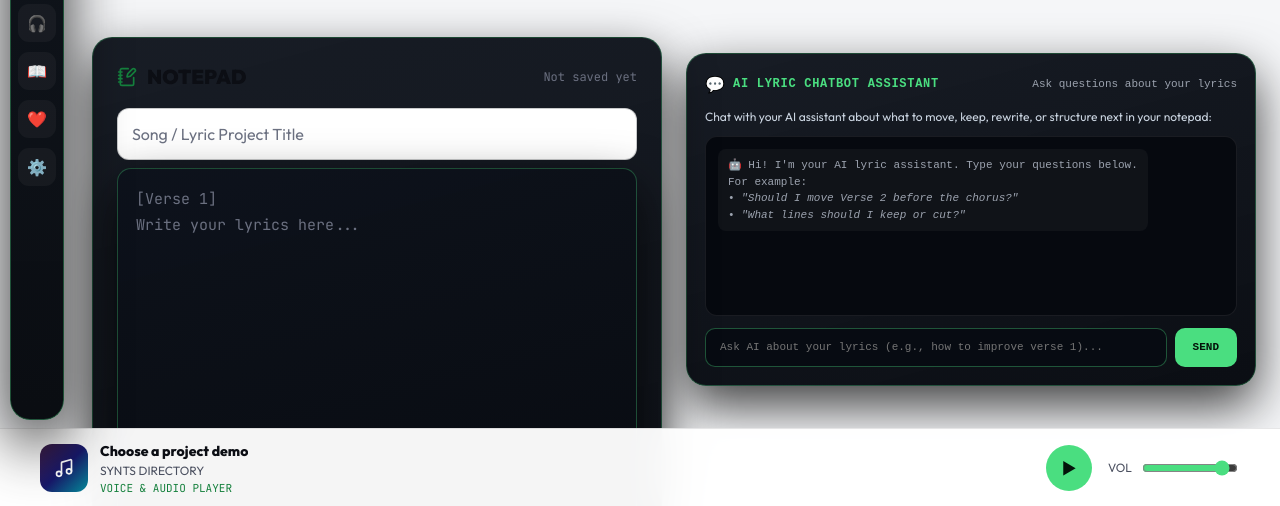
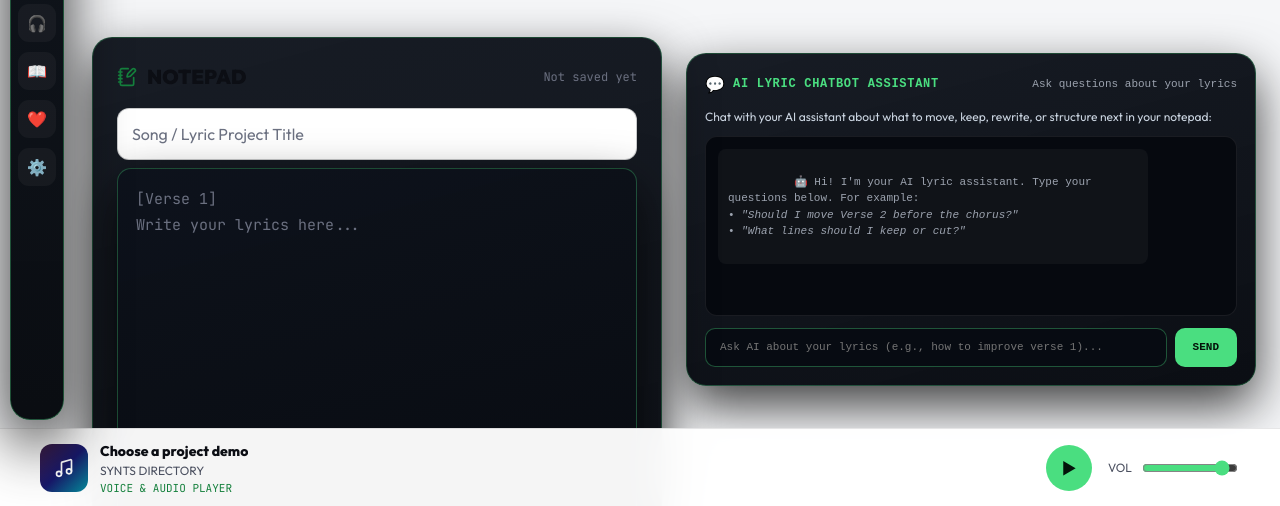
Before and after one commit to syntsworld/synts-world, a plain HTML site: page index.html in a window 1280 px wide. Shown: the part 292-798 px from the top of the page. Drawn offline with nearby package versions, Linux system fonts and the light colour scheme; no server answers.

Commit message:
Update style.css

```diff
--- a/style.css
+++ b/style.css
@@ -27,3 +27,24 @@ textarea#tr-input:focus {
   border-color: #4ade80 !important;
   box-shadow: 0 0 0 3px rgba(74, 222, 128, 0.2) !important;
 }
+/* ==========================================================================
+   FIX PARAGRAPH & TEXT ALIGNMENT LAYOUT
+   ========================================================================== */
+
+p, span, div, pre, textarea {
+  word-break: break-word !important;
+  overflow-wrap: break-word !important;
+}
+
+#synts-ai-assistant-panel,
+#ai-chatbot-messages,
+.notepad,
+#lyrics textarea {
+  box-sizing: border-box !important;
+  max-width: 100% !important;
+}
+
+#ai-chatbot-messages div {
+  white-space: pre-wrap !important;
+  word-break: break-word !important;
+}
```
